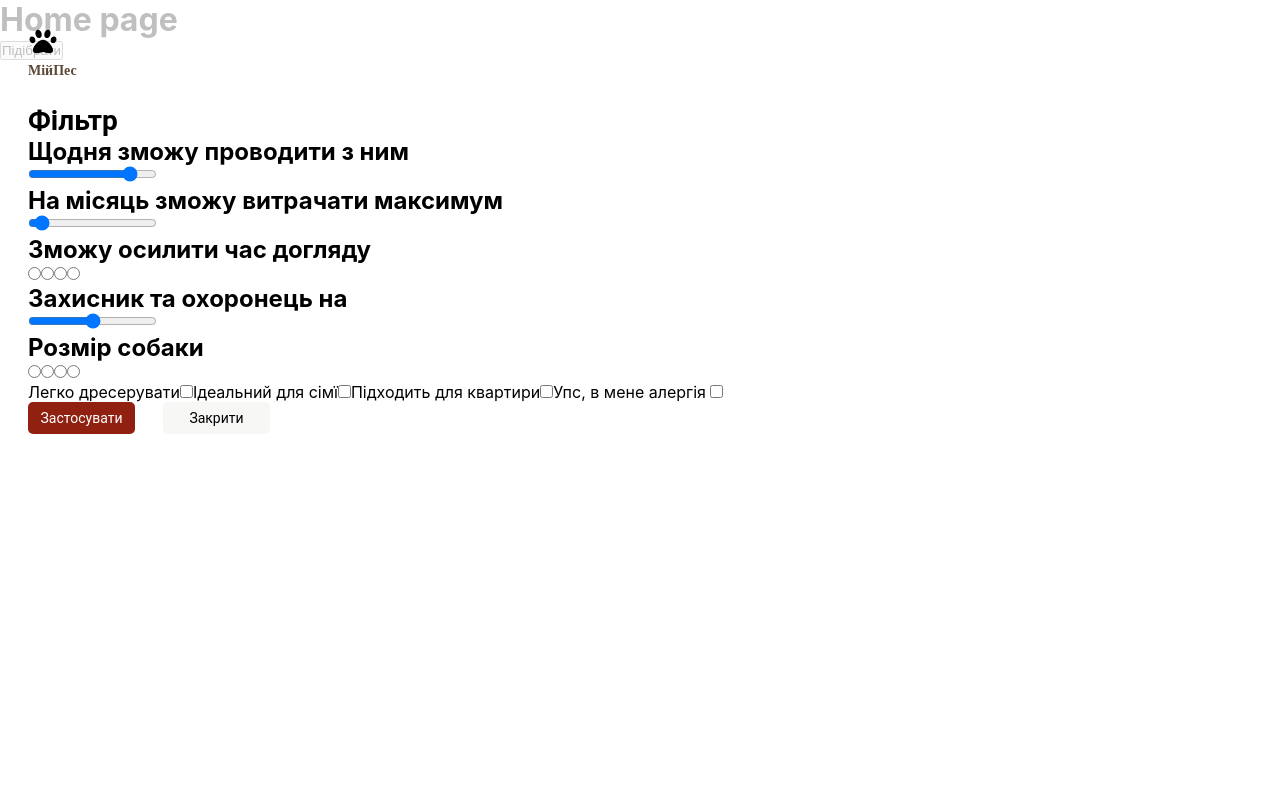
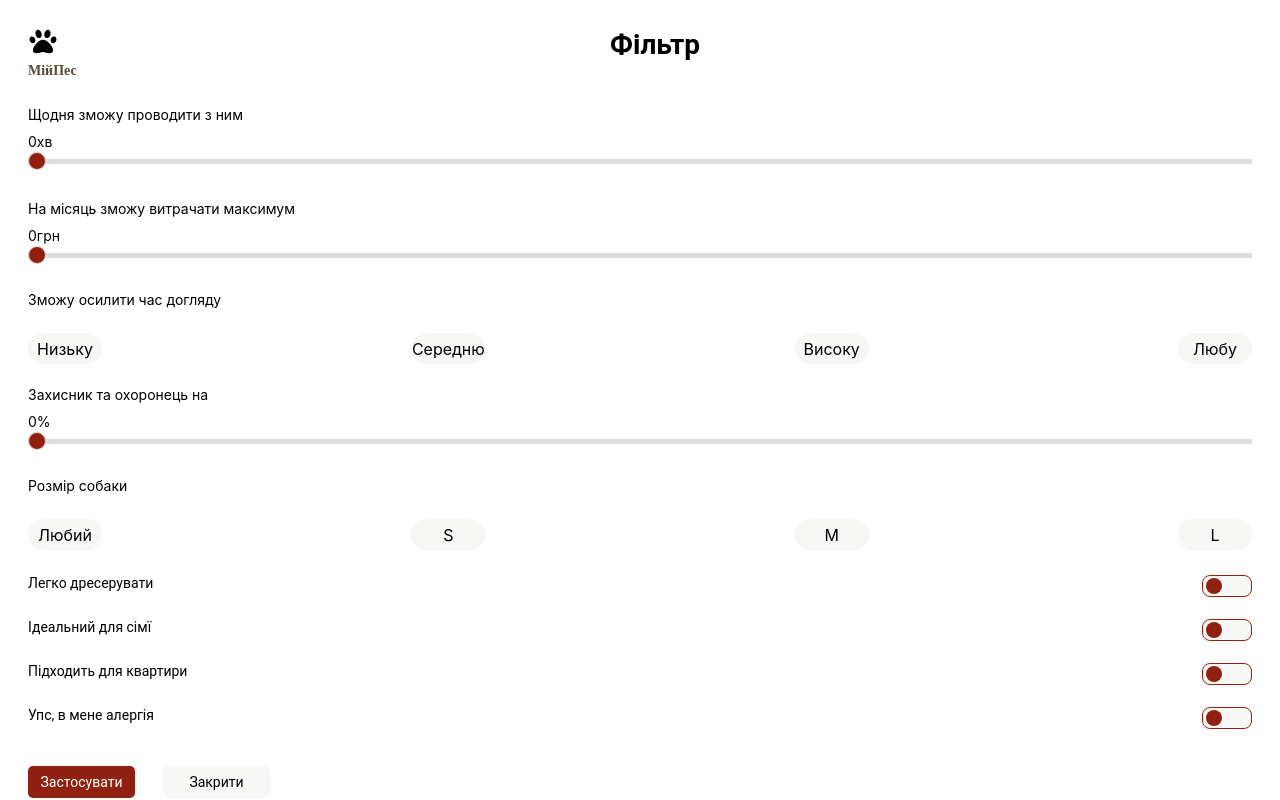
Before and after one commit to ivan-bonk/FE-LAB-12-Team-Snow-Project, a React (Create React App) app: page / in a window 1280 px wide. Both pictures are taken after a click on the button "Підібрати". Built offline with nearby package versions, Linux system fonts and the light colour scheme.

Commit message:
add redux, create form, add styles, add redirect

```diff
--- a/src/components/Home.tsx
+++ b/src/components/Home.tsx
@@ -7,6 +7,8 @@ type HomeProps = {
   onKeyDown: any;
 };
 Modal.setAppElement('#root');
+
+// Whet page will be done, copy and past in to real Home Page !!!!!!!!!!!!!!!!!
 
 export const Home: React.FC<HomeProps> = () => {
   const [modalIsOpen, setIsOpen] = React.useState(false);
@@ -24,8 +26,6 @@ export const Home: React.FC<HomeProps> = () => {
   }
 
   return (
-    // Whet page will be done, copy and past in to real Home Page,  just Modal !!!!!!!!!!!!!!!!!
-
     <div onKeyUp={handleKeyDown}>
       <h1>Home page</h1>
       <button onClick={openModal}>Підібрати</button>
--- a/src/pages/search/components/modalBody.component.tsx
+++ b/src/pages/search/components/modalBody.component.tsx
@@ -1,60 +1,149 @@
-import React from 'react';
+import React, { useState } from 'react';
 import { useForm } from 'react-hook-form';
+import { useDispatch } from 'react-redux';
+import { useHistory } from 'react-router-dom';
+import { searchAction } from '../../../store/actions/search.action';
+import { SearchInterface } from '../search.interfaces';
 
-type HomeProps = {
-  closeModal: any;
-};
+export const ModalBody: React.FC<SearchInterface> = (props: SearchInterface) => {
+  const { register, handleSubmit, errors } = useForm();
+  const dispatch = useDispatch();
+  const history = useHistory();
 
-export const ModalBody: React.FC<HomeProps> = (props: HomeProps) => {
-  const { register, handleSubmit, errors } = useForm();
   const onSubmit = (data: {}): void => {
     console.log(data);
+    dispatch(searchAction(data));
+    history.push('/result');
   };
 
+  const [time, setTime] = useState('0');
+  const [posTime, setPosTime] = useState(0);
+
+  const [money, setMoney] = useState('0');
+  const [posMoney, setPosMoney] = useState(0);
+
+  const [security, setSecurity] = useState('0');
+  const [posSecurity, setPosSecurity] = useState(0);
+
   return (
-    <div>
+    <span>
       <form onSubmit={handleSubmit(onSubmit)}>
-        <h2>Щодня зможу проводити з ним</h2>
-        <input type="range" name="timeWolk" ref={register} min="0" max="60" step="1" />
-
-        <h2>На місяць зможу витрачати максимум</h2>
-        <input type="range" name="money" ref={register} min="0" max="1000" step="50" />
+        <section className="range-slider">
+          <label>Щодня зможу проводити з ним</label>
+          <br />
+          <output htmlFor="timeWolk" style={{ left: `${posTime}px` }}>
+            {time}хв
+          </output>
+          <input
+            type="range"
+            name="timeWolk"
+            ref={register}
+            min="0"
+            max="60"
+            step="1"
+            value={time}
+            onChange={(e): any => {
+              setPosTime(+e.target.value * e.target.offsetWidth * 0.0155);
+              setTime(e.target.value);
+            }}
+          />
+        </section>
+        <section className="range-slider">
+          <label>На місяць зможу витрачати максимум</label>
+          <br />
+          <output htmlFor="moneyPerMonth" style={{ left: `${posMoney}px` }}>
+            {money}грн
+          </output>
+          <input
+            type="range"
+            name="moneyPerMonth"
+            ref={register}
+            min="0"
+            max="1000"
+            step="50"
+            value={money}
+            onChange={(e): any => {
+              setPosMoney(+e.target.value * e.target.offsetWidth * 0.00087);
+              setMoney(e.target.value);
+            }}
+          />
+        </section>
 
         <h2>Зможу осилити час догляду</h2>
-        <section className="checkboxes time-month">
-          <input type="radio" name="timePerMonth" value="low" ref={register({ required: true })} />
-          <input type="radio" name="timePerMonth" value="average" ref={register({ required: true })} />
-          <input type="radio" name="timePerMonth" value="high" ref={register({ required: true })} />
-          <input type="radio" name="timePerMonth" value="any" ref={register({ required: true })} />
+        <section className="checkboxes form_radio_group">
+          <input id="radio-1" type="radio" name="timePerMonth" value="low" ref={register({ required: true })} />
+          <label htmlFor="radio-1">Низьку</label>
+          <input id="radio-2" type="radio" name="timePerMonth" value="average" ref={register({ required: true })} />
+          <label htmlFor="radio-2">Середню</label>
+          <input id="radio-3" type="radio" name="timePerMonth" value="high" ref={register({ required: true })} />
+          <label htmlFor="radio-3">Високу</label>
+          <input id="radio-4" type="radio" name="timePerMonth" value="any" ref={register({ required: true })} />
+          <label htmlFor="radio-4">Любу</label>
         </section>
         {errors.exampleRequired && <span>This field is required</span>}
 
-        <h2>Захисник та охоронець на</h2>
-        <input type="range" name="securityLevel" ref={register} min="0" max="100" step="5" />
+        <section className="range-slider">
+          <label>Захисник та охоронець на</label>
+          <br />
+          <output htmlFor="moneyPerMonth" style={{ left: `${posSecurity}px` }}>
+            {' '}
+            {security}%{' '}
+          </output>
+          <input
+            type="range"
+            name="securityLevel"
+            ref={register}
+            min="0"
+            max="100"
+            step="5"
+            value={security}
+            onChange={(e): any => {
+              setPosSecurity(+e.target.value * e.target.offsetWidth * 0.0091);
+              setSecurity(e.target.value);
+            }}
+          />
+        </section>
 
         <h2>Розмір собаки</h2>
-        <section className="checkboxes pet-size">
-          <input type="radio" name="petSize" value="low" ref={register} />
-          <input type="radio" name="petSize" value="average" ref={register} />
-          <input type="radio" name="petSize" value="high" ref={register} />
-          <input type="radio" name="petSize" value="any" ref={register} />
+        <section className="checkboxes form_radio_group">
+          <input type="radio" id="radio-5" name="petSize" value="any" ref={register} />
+          <label htmlFor="radio-5">Любий</label>
+          <input type="radio" id="radio-6" name="petSize" value="low" ref={register} />
+          <label htmlFor="radio-6">S</label>
+          <input type="radio" id="radio-7" name="petSize" value="average" ref={register} />
+          <label htmlFor="radio-7">M</label>
+          <input type="radio" id="radio-8" name="petSize" value="high" ref={register} />
+          <label htmlFor="radio-8">L</label>
         </section>
 
         <section className="checkboxes general">
           <label>
             Легко дресерувати
-            <input type="checkbox" name="easyToTrain" ref={register} />
+            <div className="switch">
+              <input type="checkbox" name="easyToTrain" ref={register} />
+              <span className="slider"></span>
+            </div>
           </label>
           <label>
             Ідеальний для сімї
-            <input type="checkbox" name="family" ref={register} />
+            <div className="switch">
+              <input type="checkbox" name="family" ref={register} />
+              <span className="slider"></span>
+            </div>
           </label>
           <label>
             Підходить для квартири
-            <input type="checkbox" name="apartment" ref={register} />
+            <div className="switch">
+              <input type="checkbox" name="apartment" ref={register} />
+              <span className="slider"></span>
+            </div>
           </label>
           <label>
-            Упс, в мене алергія <input type="checkbox" name="allergy" ref={register} />
+            Упс, в мене алергія
+            <div className="switch">
+              <input type="checkbox" name="allergy" ref={register} />
+              <span className="slider"></span>
+            </div>
           </label>
         </section>
 
@@ -65,6 +154,6 @@ export const ModalBody: React.FC<HomeProps> = (props: HomeProps) => {
           Закрити
         </button>
       </form>
-    </div>
+    </span>
   );
 };
--- a/src/pages/search/components/modalHeader.component.tsx
+++ b/src/pages/search/components/modalHeader.component.tsx
@@ -2,7 +2,7 @@ import React from 'react';
 
 export const ModalHeader: React.FC = () => {
   return (
-    <div>
+    <div className="header">
       <div className="search-logo-container">
         <img className="search-logo" src={require('../../../images/paw-solid.svg')} alt="pet-logo" />
         <span>МійПес </span>
--- a/src/pages/search/search.css
+++ b/src/pages/search/search.css
@@ -2,7 +2,19 @@
   width: 100%;
   margin: 0 auto;
   padding: 28px;
+  background-color: #ffffff;
+  max-height: calc(100vh - 1px);
+  overflow-y: auto;
 }
+.header {
+  display: flex;
+}
+.header h1 {
+  width: 90px;
+  text-align: center;
+  margin: 0 auto;
+}
+
 .search-logo-container {
   width: 30px;
 }
@@ -27,6 +39,121 @@
   font-size: 28px;
   margin-top: 25px;
 }
+form {
+  width: 100%;
+  margin-top: 25px;
+}
+.range-slider label,
+h2 {
+  font-size: 14px;
+  line-height: 16px;
+  font-weight: 400;
+  margin-top: 20px;
+}
+
+h2 {
+}
+.range-slider {
+  margin-top: 20px;
+  position: relative;
+}
+output {
+  position: absolute;
+  font-size: 14px;
+  line-height: 16px;
+  margin: 10px auto 0;
+}
+
+input[type='range'] {
+  margin: 25px auto 0;
+  height: 25px;
+  -webkit-appearance: none;
+  width: 100%;
+}
+input[type='range']:focus {
+  outline: none;
+}
+input[type='range']::-webkit-slider-runnable-track {
+  width: 100%;
+  height: 5px;
+  cursor: pointer;
+  /* animate: 0.2s;  */
+  box-shadow: 0px 0px 0px #000000;
+  background: #dcdcdc;
+  border-radius: 1px;
+  border: 0px solid #000000;
+}
+input[type='range']::-webkit-slider-thumb {
+  box-shadow: 0px 0px 0px #000000;
+  border: 1px solid #dcdcdc;
+  height: 18px;
+  width: 18px;
+  border-radius: 25px;
+  background: #902111;
+  cursor: pointer;
+  -webkit-appearance: none;
+  margin-top: -7px;
+}
+input[type='range']:focus::-webkit-slider-runnable-track {
+  background: #dcdcdc;
+}
+input[type='range']::-moz-range-track {
+  width: 100%;
+  height: 5px;
+  cursor: pointer;
+  /* animate: 0.2s; */
+  box-shadow: 0px 0px 0px #000000;
+  background: #dcdcdc;
+  border-radius: 1px;
+  border: 0px solid #000000;
+}
+input[type='range']::-moz-range-thumb {
+  box-shadow: 0px 0px 0px #000000;
+  border: 1px solid #dcdcdc;
+  height: 18px;
+  width: 18px;
+  border-radius: 25px;
+  background: #902111;
+  cursor: pointer;
+}
+input[type='range']::-ms-track {
+  width: 100%;
+  height: 5px;
+  cursor: pointer;
+  /* animate: 0.2s; */
+  background: transparent;
+  border-color: transparent;
+  color: transparent;
+}
+input[type='range']::-ms-fill-lower {
+  background: #dcdcdc;
+  border: 0px solid #000000;
+  border-radius: 2px;
+  box-shadow: 0px 0px 0px #000000;
+}
+input[type='range']::-ms-fill-upper {
+  background: #dcdcdc;
+  border: 0px solid #000000;
+  border-radius: 2px;
+  box-shadow: 0px 0px 0px #000000;
+}
+input[type='range']::-ms-thumb {
+  margin-top: 1px;
+  box-shadow: 0px 0px 0px #000000;
+  border: 1px solid #dcdcdc;
+  height: 18px;
+  width: 18px;
+  border-radius: 25px;
+  background: #902111;
+  cursor: pointer;
+}
+input[type='range']:focus::-ms-fill-lower {
+  background: #dcdcdc;
+}
+input[type='range']:focus::-ms-fill-upper {
+  background: #dcdcdc;
+}
+
 .errorInput {
   border: solid 2px red;
 }
@@ -41,6 +168,7 @@
   border: none;
   border-radius: 5px;
   margin-right: 28px;
+  margin-top: 25px;
 }
 .btn-apply {
   background-color: #902111;
@@ -50,3 +178,114 @@
   background-color: #f7f7f6;
   color: #000000;
 }
+
+.renge-slider {
+  display: flex;
+  flex-direction: column;
+  margin-top: 20px;
+}
+.general {
+  margin-top: 25px;
+}
+.general label {
+  display: flex;
+  justify-content: space-between;
+  font-size: 14px;
+  line-height: 16px;
+  font-family: Roboto;
+  margin-top: 10px;
+}
+.switch {
+  position: relative;
+  width: 50px;
+  height: 34px;
+}
+
+.switch input {
+  opacity: 0;
+  width: 0;
+  height: 0;
+}
+
+.slider {
+  position: absolute;
+  cursor: pointer;
+  background-color: #f7f7f6;
+  -webkit-transition: 0.4s;
+  transition: 0.4s;
+  width: 50px;
+  height: 22px;
+  border: 1px solid #902111;
+  border-radius: 8px;
+}
+
+.slider:before {
+  position: absolute;
+  content: '';
+  height: 16px;
+  width: 16px;
+  left: 3px;
+  top: 2px;
+  border-radius: 10px;
+  -webkit-transition: 0.4s;
+  transition: 0.4s;
+  background-color: #902111;
+}
+
+input:checked + .slider {
+  background-color: #b5a79f;
+}
+
+input:focus + .slider {
+  box-shadow: 0 0 1px #b5a79f;
+}
+
+input:checked + .slider:before {
+  -webkit-transform: translateX(26px);
+  -ms-transform: translateX(26px);
+  transform: translateX(26px);
+  background-color: #1f1712;
+}
+
+.form_radio_group {
+  display: flex;
+  justify-content: space-between;
+  margin-top: 25px;
+}
+.form_radio_group input[type='radio'] {
+  display: none;
+}
+.form_radio_group label {
+  display: flex;
+  justify-content: center;
+  align-items: center;
+  width: 74px;
+  height: 31px;
+  background: #f7f7f6;
+  border-radius: 15px;
+}
+
+.form_radio_group .form_radio_group-item:first-child label {
+  border-radius: 6px 0 0 6px;
+}
+.form_radio_group .form_radio_group-item:last-child label {
+  border-radius: 0 6px 6px 0;
+  border-right: 1px solid #999;
+}
+
+/* Checked */
+.form_radio_group input[type='radio']:checked + label {
+  background: #902111;
+  color: #ffffff;
+}
+
+/* Hover */
+.form_radio_group label:hover {
+  color: #666;
+}
+
+/* Disabled */
+.form_radio_group input[type='radio']:disabled + label {
+  background: #efefef;
+  color: #666;
+}
--- /dev/null
+++ b/src/pages/search/search.interfaces.tsx
@@ -0,0 +1,3 @@
+export interface SearchInterface {
+  closeModal: any;
+}
--- /dev/null
+++ b/src/store/actions/search.action.ts
@@ -0,0 +1,6 @@
+export const searchAction = (data: any): any => {
+  return {
+    type: 'SEARCH',
+    payload: data,
+  };
+};
--- a/src/store/root.store.ts
+++ b/src/store/root.store.ts
@@ -1,5 +1,6 @@
 import { rootReducer } from './root.reducer';
 import { saga } from './root.saga';
 import { createStore, applyMiddleware } from 'redux';
+import { composeWithDevTools } from 'redux-devtools-extension';
 
-export const store = createStore(rootReducer, applyMiddleware(saga));
+export const store = createStore(rootReducer, composeWithDevTools(applyMiddleware(saga)));
```
Also changed, not shown: src/pages/search/search.component.tsx (+3 -5 lines), src/store/root.reducer.ts (+30 -1 lines), src/store/search.reducer.ts (added, +11 -0 lines), src/shared/constants/routes.constants.ts (indentation only).
